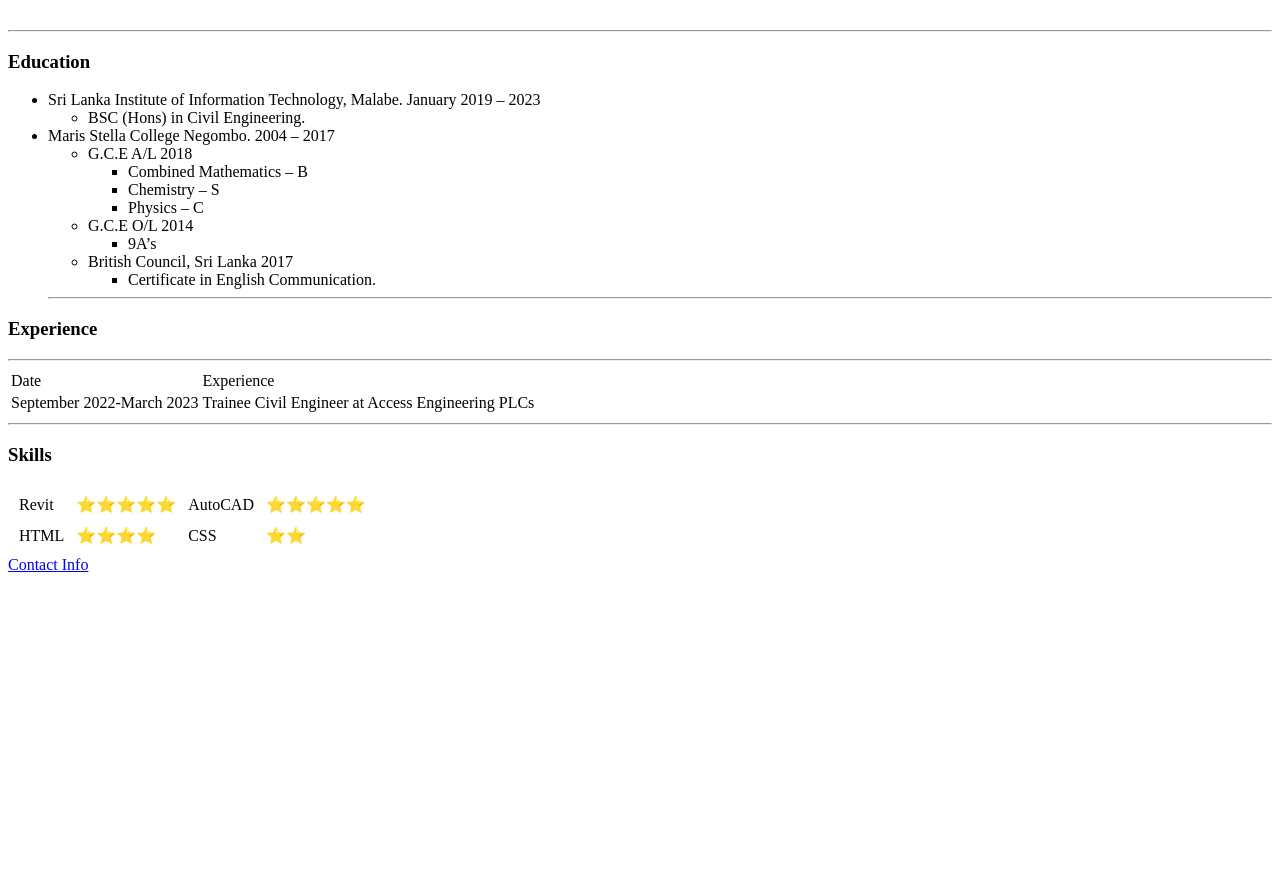
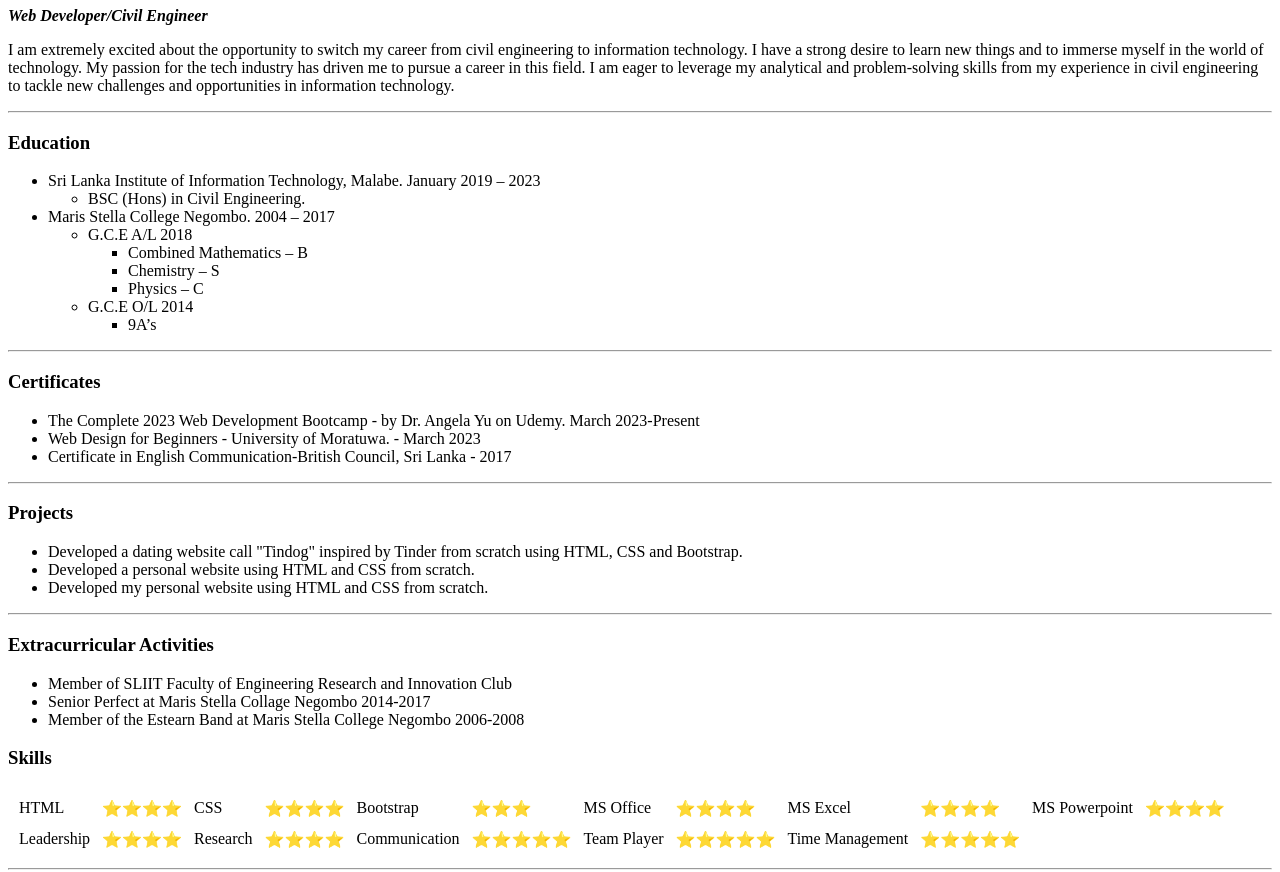
Before and after one commit to rashen33/CV, a plain HTML site: page index.html in a window 1280 px wide. Shown: the part 332-1204 px from the top of the page. Before the commit the page ends 914 px from the top, so only its background shows below. Drawn offline with Linux system fonts and the light colour scheme.

Commit message:
Updated with new information.

```diff
--- a/index.html
+++ b/index.html
@@ -1,27 +1,48 @@
 <!DOCTYPE html>
 <html lang="en">
-
   <head>
     <meta charset="UTF-8" />
-    <title>Rashen's Personal Website</title>
+    <title>CV</title>
+
+    <!-- Font Awesome -->
+    <script src="https://kit.fontawesome.com/2518500202.js" crossorigin="anonymous"></script>
+
+    <!-- CSS -->
+    <link rel="stylesheet" href="css/styles.css" />
+
   </head>
 
   <body>
-    <table cellspacing="20">
-        <tr>
-            <td>
-                <img src="pics/pic.png" alt="Profile Picture" width="300" height="300" />
-            </td>
-            <td>
+
+    <!-- Introduction -->
+
+    <div id="introduciton" class="row">
+    <div>
+        <div class="profile-pic">
+        <img
+            src="pics/pic.png"
+            alt="Profile Picture"
+            width="200"
+            height="200"
+          />
+      </div>
+          <div class="intro">
           <h1>A.R.C Fernando</h1>
+          <h2>BSc. Engineering (Hons)</h2>
           <p>
-                    <em>Civil <strong>Engineering Graduate</strong></em>
+            <em><strong>Web Developer/Civil Engineer</strong></em>
           </p>
-                <p>Civl engineering undergraduate who loves to learn new things</p>
-            </td>
-        </tr>
-    </table>
+            <p>I am extremely excited about the opportunity to switch my career from civil engineering to information technology. I have a strong desire to learn new things and to immerse myself in the world of technology. My passion for the tech industry has driven me to pursue a career in this field. I am eager to leverage my analytical and problem-solving skills from my experience in civil engineering to tackle new challenges and opportunities in information technology.</p>
+          </div>
+    </div>
     <hr />
+    </div>
+
+
+    <!-- Education -->
+
+    <div class="row">
+      <div id="education" class="col-lg-6">
       <h3>Education</h3>
       <ul>
         <li>
@@ -43,47 +64,99 @@
           <ul>
             <li>9A’s</li>
           </ul>
-            <li>British Council, Sri Lanka 2017</li>
-            <ul>
-                <li>Certificate in English Communication.</li>
         </ul>
       </ul>
+    </div>
+    <hr /></div>
 
+
+    <!-- Certificates -->
+
+    <div id="certificates">
+      <h3>Certificates</h3>
+      <ul>
+        <li>The Complete 2023 Web Development  Bootcamp - by Dr. Angela Yu on Udemy. March 2023-Present
+        </li>
+        <li>Web Design for Beginners - University of Moratuwa. - March 2023</li>
+        <li>Certificate in English Communication-British Council, Sri Lanka - 2017</li>
+      </ul>
+    </div>
     <hr>
+
+    <!-- Projects -->
+
+    <div id="projects">
+      <h3>Projects</h3>
+      <ul>
+        <li>
+          Developed a dating website call "Tindog" inspired by Tinder from scratch using HTML, CSS and Bootstrap.
+        </li>
+        <li>
+          Developed a personal website using HTML and CSS from scratch.
+        </li>
+        <li>
+          Developed my personal website using HTML and CSS from scratch.
+        </li>
       </ul>
-    <h3>Experience</h3>
-    <table>
-        <thead>
-            <tr>
-                <td>Date</td>
-                <td>Experience</td>
-            </tr>
-        </thead>
-        <tbody>
-            <tr>
-                <td>September 2022-March 2023</td>
-                <td>Trainee Civil Engineer at Access Engineering PLCs</td>
-            </tr>
-        </tbody>
-    <hr>
-    </table>
+    </div>
     <hr />
-    <h3>Skills</h3>
+
+    <!-- Extracarricular Activites -->
+
+    <div id="extra-activities">
+      <h3>Extracurricular Activities</h3>
+      <ul>
+        <li>Member of SLIIT Faculty of Engineering Research and Innovation Club </li>
+        <li>Senior Perfect at Maris Stella Collage Negombo 2014-2017</li>
+        <li>Member of the Estearn Band at Maris Stella College Negombo 2006-2008</li>
+      </ul>
+    </div>
+
+    <!-- Skills -->
+
+    <div id="skills">
+      <h3 class="skills-heading">Skills</h3>
+      <div class="skills-set">
         <table cellspacing="10">
-        <tr>
-            <td>Revit</td>
-            <td>⭐⭐⭐⭐⭐</td>
-            <td>AutoCAD</td>
-            <td>⭐⭐⭐⭐⭐</td>
-        </tr>
           <tr>
             <td>HTML</td>
             <td>⭐⭐⭐⭐</td>
             <td>CSS</td>
-            <td>⭐⭐</td>
+            <td>⭐⭐⭐⭐</td>
+            <td>Bootstrap</td>
+            <td>⭐⭐⭐</td>
+            <td>MS Office</td>
+            <td>⭐⭐⭐⭐</td>
+            <td>MS Excel</td>
+            <td>⭐⭐⭐⭐</td>
+            <td>MS Powerpoint</td>
+            <td>⭐⭐⭐⭐</td>
+          </tr>
+          <tr>
+            <td>Leadership</td>
+            <td>⭐⭐⭐⭐</td>
+            <td>Research</td>
+            <td>⭐⭐⭐⭐</td>
+            <td>Communication</td>
+            <td>⭐⭐⭐⭐⭐</td>
+            <td>Team Player</td>
+            <td>⭐⭐⭐⭐⭐</td>
+            <td>Time Management</td>
+            <td>⭐⭐⭐⭐⭐</td>
           </tr>
         </table>
-    <a href="contactme.html">Contact Info</a>
+      </div>
+      <hr>
+
+    </div>
+
+    <!-- Footer -->
+
+    <div id="footer">
+      <a class="linkedin-link" href="https://www.linkedin.com/in/rashen-fernando-91a965214/"><i class="fa-brands fa-linkedin"></i></a
+        >
+        <a class="github-link" href="https://github.com/rashen33"><i class="fa-brands fa-github"></i></a>
+        <a class="email" href="contactme.html"><i class="fa-solid fa-envelope"></i></a>
+    </div>
   </body>
-
 </html>
```
Also changed, not shown: contactme.html (+4 -2 lines). Lines whose indentation alone changed are shown as unchanged.
